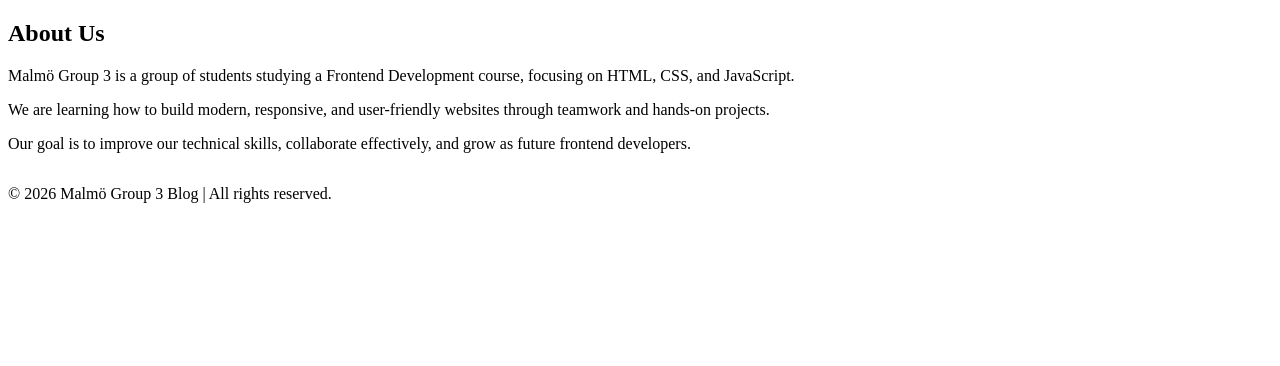
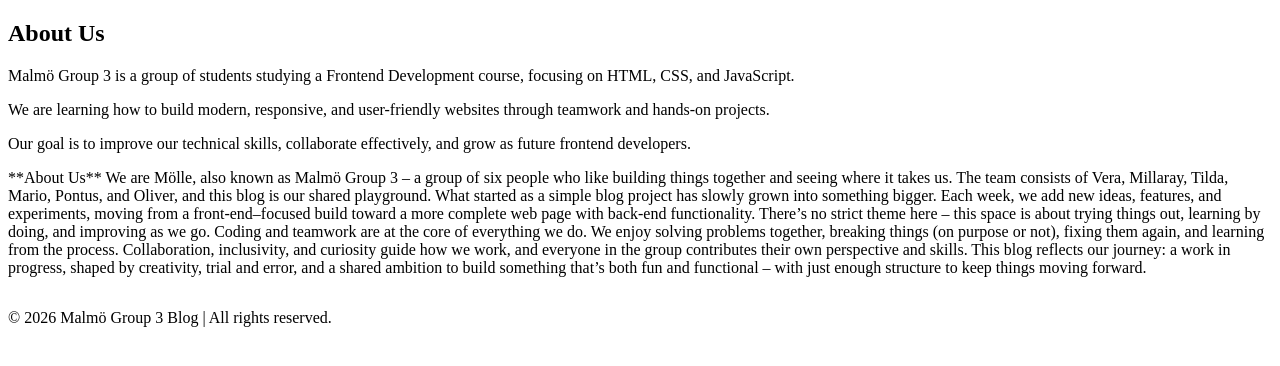
Before and after one commit to chas-fjax25-molle/Blogg, a website built with Vite: page about.html in a window 1280 px wide. Shown: the part 108-474 px from the top of the page. Built offline with nearby package versions, Linux system fonts and the light colour scheme.

Commit message:
added text to about page

```diff
--- a/about.html
+++ b/about.html
@@ -39,6 +39,27 @@
                 Our goal is to improve our technical skills, collaborate effectively, and
                 grow as future frontend developers.
             </p>
+                        <p>
+                **About Us**
+
+                We are Mölle, also known as Malmö Group 3 – a group of six people who like building things together
+                and seeing where it takes us. The team consists of Vera, Millaray, Tilda, Mario, Pontus, and Oliver,
+                and this blog is our shared playground.
+
+                What started as a simple blog project has slowly grown into something bigger.
+                Each week, we add new ideas, features, and experiments, moving from a front-end–focused
+                build toward a more complete web page with back-end functionality. There’s no strict
+                theme here – this space is about trying things out, learning by doing, and improving as we go.
+
+                Coding and teamwork are at the core of everything we do. We enjoy solving problems together,
+                breaking things (on purpose or not), fixing them again, and learning from the process.
+                Collaboration, inclusivity, and curiosity guide how we work, and everyone in the group
+                contributes their own perspective and skills.
+
+                This blog reflects our journey: a work in progress, shaped by creativity, trial and error,
+                and a shared ambition to build something that’s both fun and functional – with just enough
+                structure to keep things moving forward.
+            </p>
         </section>
     </main>
 
```
